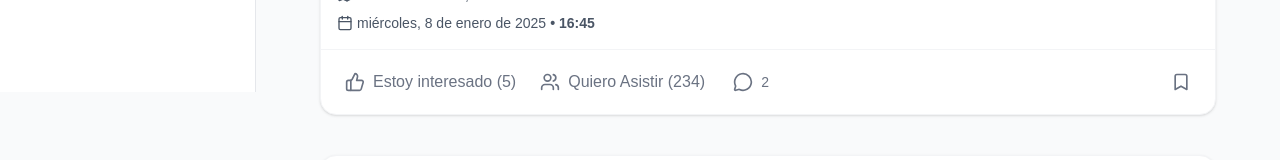
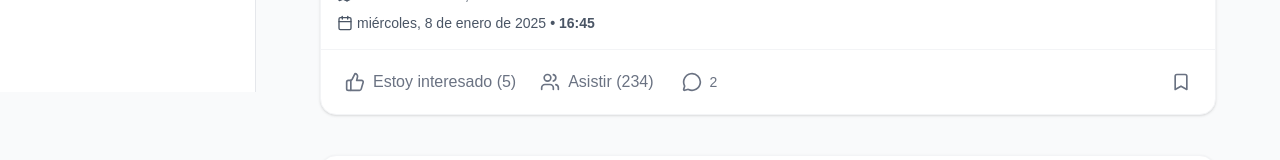
Before and after one commit to juanovni/event-feed-frontend, a Next.js app: page /feeds in a window 1280 px wide. Shown: the part 708-868 px from the top of the page. Built offline with nearby package versions, Linux system fonts and the light colour scheme.

Commit message:
Fixed the FeeGridItem

```diff
--- a/src/app/layout.tsx
+++ b/src/app/layout.tsx
@@ -1,5 +1,5 @@
 import type { Metadata } from "next";
-import { geistMono, geistSans, poppinsFont } from "@/config/fonts";
+import { poppinsFont } from "@/config/fonts";
 
 import "./globals.css";
 
--- a/src/components/feeds/FeedGridItem.tsx
+++ b/src/components/feeds/FeedGridItem.tsx
@@ -132,7 +132,7 @@ export const FeedGridItem = ({ post }: Props) => {
             >
               <Users className={`w-5 h-5 transition ${assist ? "fill-blue-500 text-blue-500" : "text-gray-500"}`}
               />
-              <span className="text-gray-500">{assist ? "Asistiré" : "Quiero Asistir"} ({post.likes})</span>
+              <span className="text-gray-500">{assist ? "Asistiré" : "Asistir"} ({post.likes})</span>
             </button>
 
             <button
```
